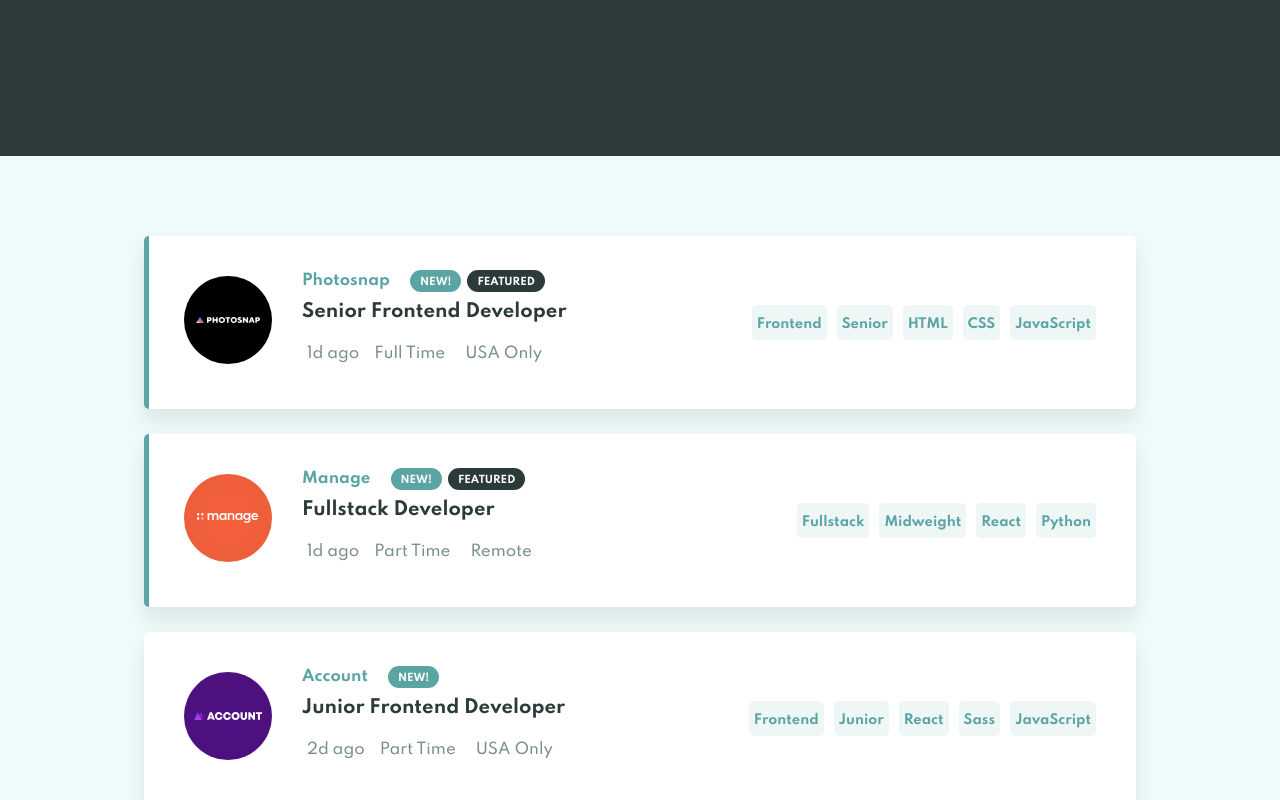
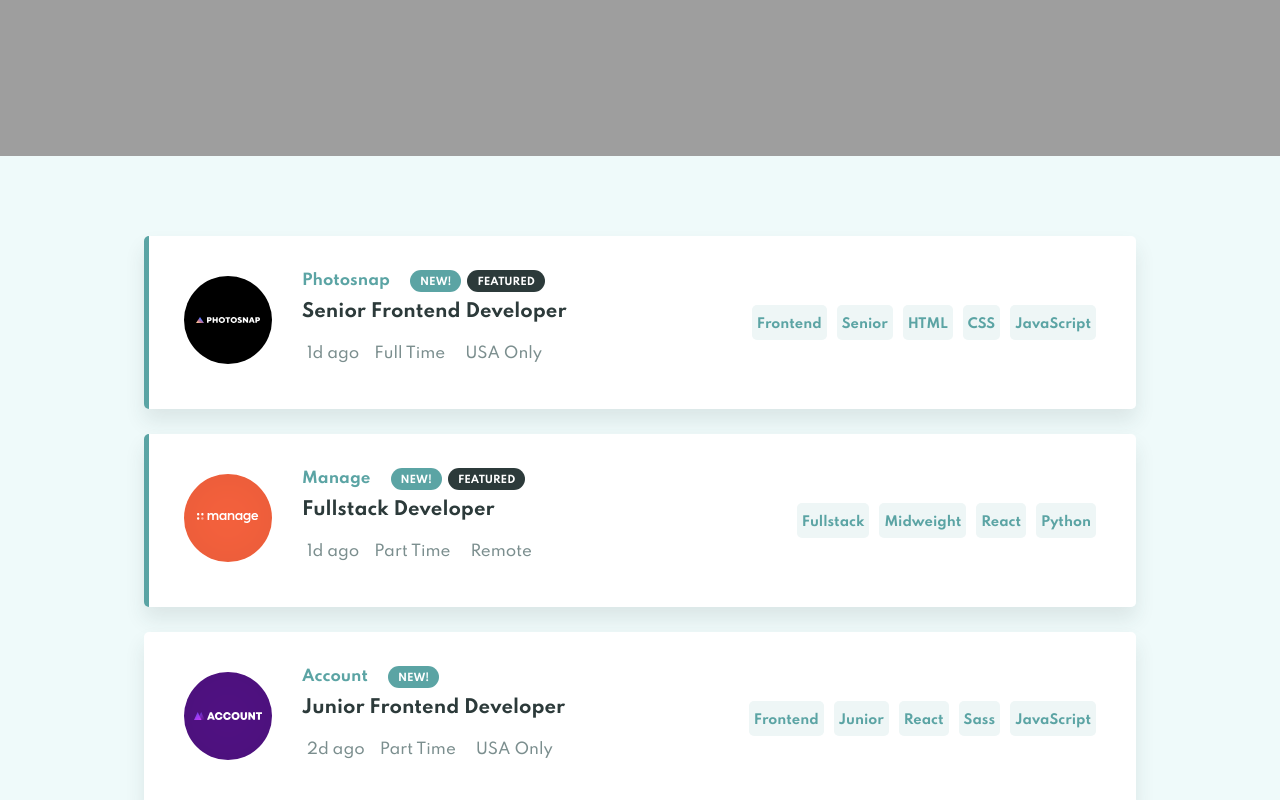
Before and after one commit to nbogie/cyf-frontend-mentor-job-listings-react-solution, a React (Create React App) app: page / in a window 1280 px wide. Shown: the top 800 px of the page. Built offline with nearby package versions, Linux system fonts and the light colour scheme.

Commit message:
add background image

```diff
--- a/src/JobListings/JobListings.css
+++ b/src/JobListings/JobListings.css
@@ -27,8 +27,9 @@ body {
 }
 
 .header {
-  background: hsl(180, 14%, 20%);
   min-height: 156px;
+  background-image: url("http://127.0.0.1:5500/public/images/bg-header-desktop.svg");
+  background-color: hsl(180, 29%, 50%);
 }
 
 ul {
```
